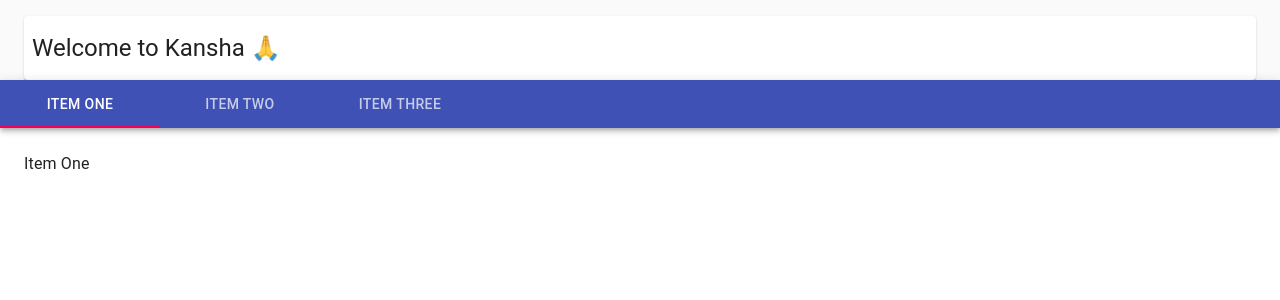
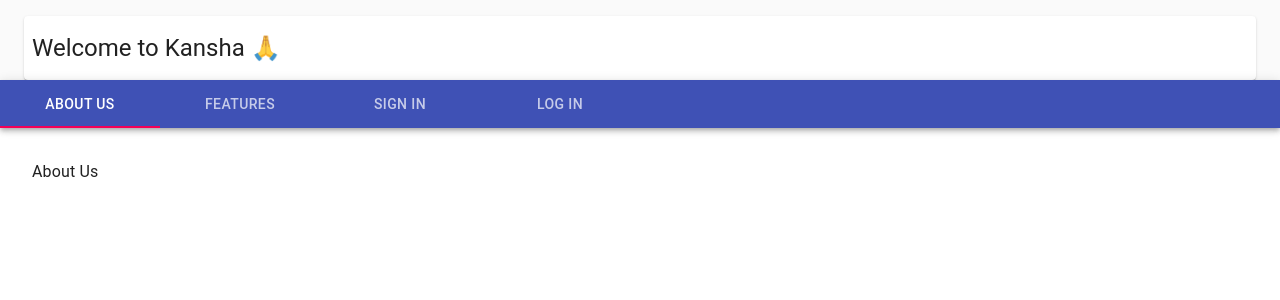
Before and after one commit to rleslie1015/kansha-fe, a React (Create React App) app in the folder react-app/: page / in a window 1280 px wide. Shown: the top 300 px of the page. Built offline with nearby package versions, Linux system fonts and the light colour scheme.

Commit message:
added Log In option to NavBar component
Co-authored-by: LeslieRodriguez <rleslie1015@gmail.com>

```diff
--- a/react-app/src/landing/NavBar.js
+++ b/react-app/src/landing/NavBar.js
@@ -19,7 +19,7 @@ export function TabPanel(props) {
         aria-labelledby={`simple-tab-${index}`}
         {...other}
       >
-        <Box p={3}>{children}</Box>
+        <Box p={4}>{children}</Box>
       </Typography>
     );
   }
@@ -56,19 +56,24 @@ export function TabPanel(props) {
       <div className={classes.root}>
         <AppBar position="static">
           <Tabs value={value} onChange={handleChange} aria-label="simple tabs example">
-            <Tab label="Item One" {...a11yProps(0)} />
-            <Tab label="Item Two" {...a11yProps(1)} />
-            <Tab label="Item Three" {...a11yProps(2)} />
+            <Tab label="About Us" {...a11yProps(0)} />
+            <Tab label="Features" {...a11yProps(1)} />
+            <Tab label="Sign In" {...a11yProps(2)} />
+            <Tab label="Log In" {...a11yProps(3)} />
           </Tabs>
         </AppBar>
         <TabPanel value={value} index={0}>
-          Item One
+          About Us
         </TabPanel>
         <TabPanel value={value} index={1}>
-          Item Two
+          Features
         </TabPanel>
         <TabPanel value={value} index={2}>
-          Item Three
+          Sign In
         </TabPanel>
+        <TabPanel value={value} index={3}>
+            Log In
+        </TabPanel>
+
       </div>
     )}
```
